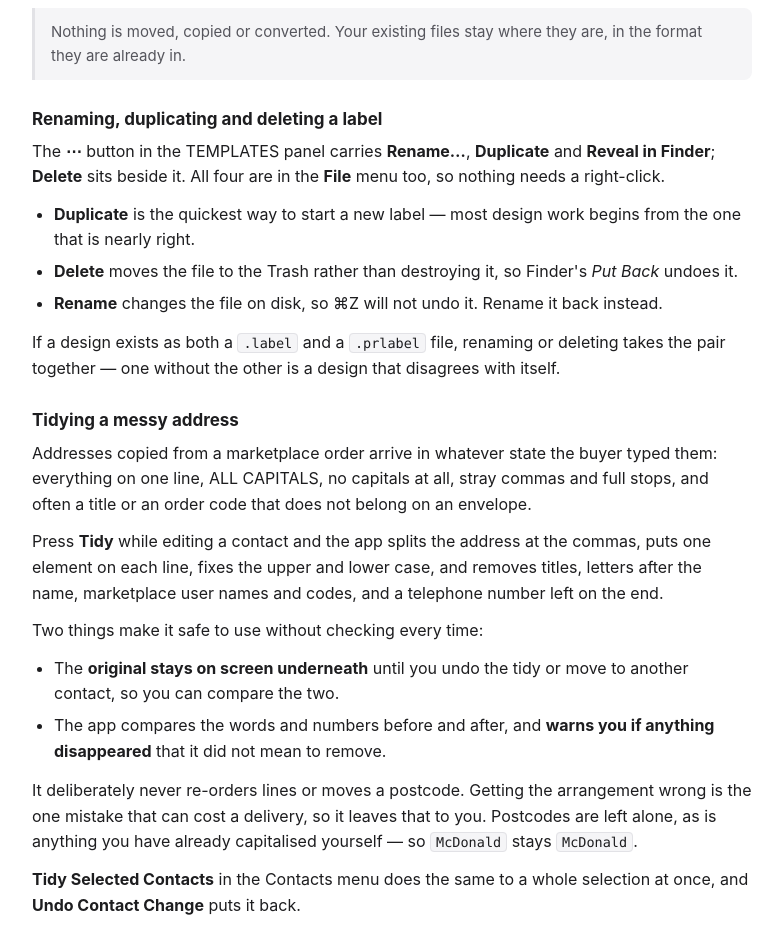
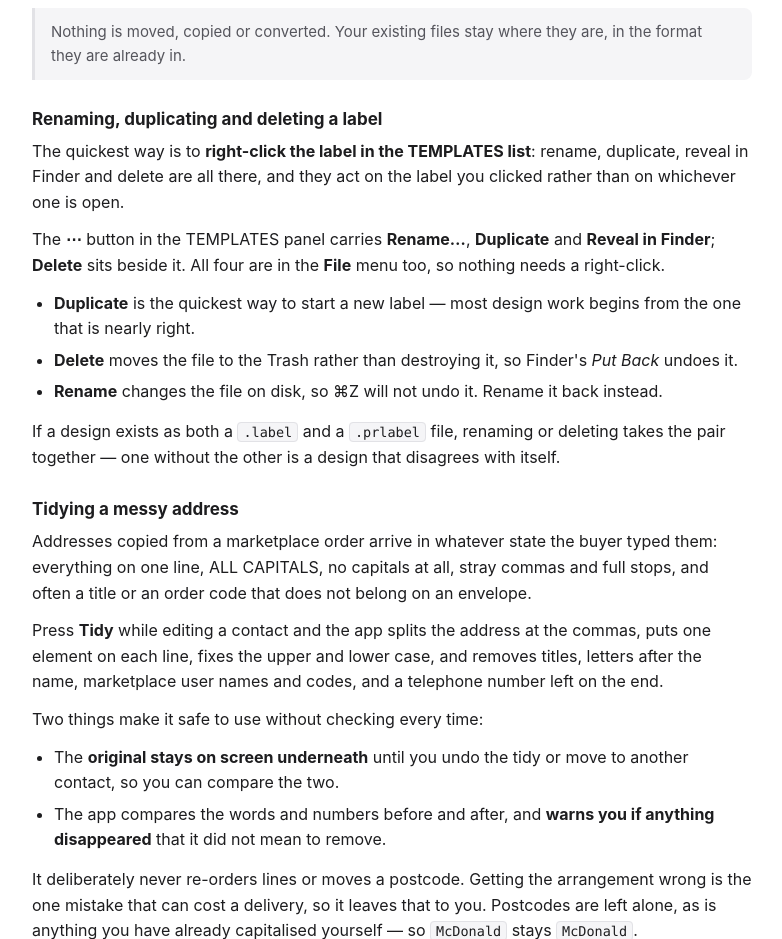
Before and after one commit to zeboose/prlabeller, a plain HTML site: page help.html in a window 1280 px wide. Shown: the part 1560-2499 px from the top of the page, without its empty margins (248-1030 px from the left). Drawn offline with Linux system fonts and the light colour scheme.

Commit message:
Add files via upload

```diff
--- a/help.html
+++ b/help.html
@@ -213,6 +213,9 @@ They usually live in <code>Documents/DYMO Label Software/Label Files</code>.</p>
 
 
 <h3>Renaming, duplicating and deleting a label</h3>
+<p>The quickest way is to <strong>right-click the label in the TEMPLATES
+list</strong>: rename, duplicate, reveal in Finder and delete are all there,
+and they act on the label you clicked rather than on whichever one is open.</p>
 <p>The <strong>⋯</strong> button in the TEMPLATES panel carries <strong>Rename…</strong>,
 <strong>Duplicate</strong> and <strong>Reveal in Finder</strong>; <strong>Delete</strong>
 sits beside it. All four are in the <strong>File</strong> menu too, so nothing
```
